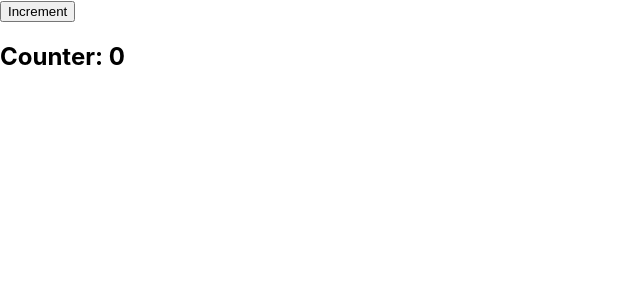
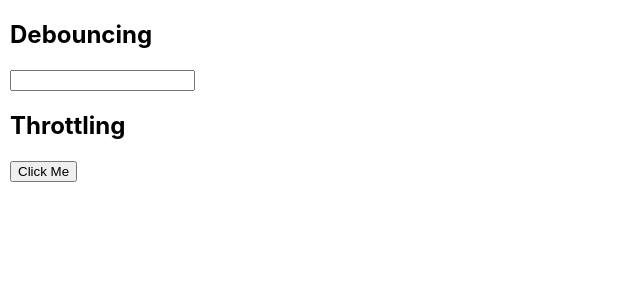
Before and after one commit to asadraiyan/React-Hooks-using-array-method, a React (Create React App) app: page / in a window 1280 px wide. Shown: the top 300 px of the page, without its empty margins (0-640 px from the left). Built offline with nearby package versions, Linux system fonts and the light colour scheme.

Commit message:
debouncing and throttling methods

```diff
--- a/src/App.js
+++ b/src/App.js
@@ -4,7 +4,8 @@
 // import Reactlifecyclemethod from './Reactlifecyclemethod';
 // import AgeCalculator from "./components/AgeCalculator";
 // import CodingChallenge from "./components/CodingChallenge";
-import LifecycleMethod from "./components/LifecycleMethod";
+import Debouncing from "./components/Debouncing";
+// import LifecycleMethod from "./components/LifecycleMethod";
 // import PasswordGen from "./components/PasswordGen";
 // import Table from "./components/Table";
 // import Counter from "./components/Counter"
@@ -61,7 +62,8 @@ const App = () => {
         {/* <AgeCalculator /> */}
         {/* <CodingChallenge /> */}
         {/* <PasswordGen /> */}
-        <LifecycleMethod />
+        {/* <LifecycleMethod /> */}
+        <Debouncing />
 
         {/* </Routes> */}
       </div>
--- /dev/null
+++ b/src/components/Debouncing.js
@@ -0,0 +1,44 @@
+import React from "react";
+
+const Debouncing = () => {
+  let counter = 0;
+  const getData = () => {
+    console.log(`Fetching data ${counter++}`);
+  };
+
+  function myDebounce(call, delay) {
+    let timer;
+    return function (...args) {
+      if (timer) clearTimeout(timer);
+      timer = setTimeout(() => {
+        call();
+      }, delay);
+    };
+  }
+  const betterFunc = myDebounce(getData, 300);
+
+  function myThrottle(fn, delay) {
+    return function (...args) {
+      document.getElementById("btn").disabled = true;
+      setTimeout(() => {
+        fn();
+      }, delay);
+    };
+  }
+  const myFun = myThrottle(() => {
+    document.getElementById("btn").disabled = false;
+    console.log("clicked");
+  }, 2500);
+  return (
+    <div style={{ marginLeft: "10px" }}>
+      <h2>Debouncing</h2>
+      <input type="text" onKeyUp={betterFunc} />
+      <h2>Throttling</h2>
+      <button onClick={myFun} id="btn">
+        Click Me
+      </button>
+    </div>
+  );
+};
+
+export default Debouncing;
```
